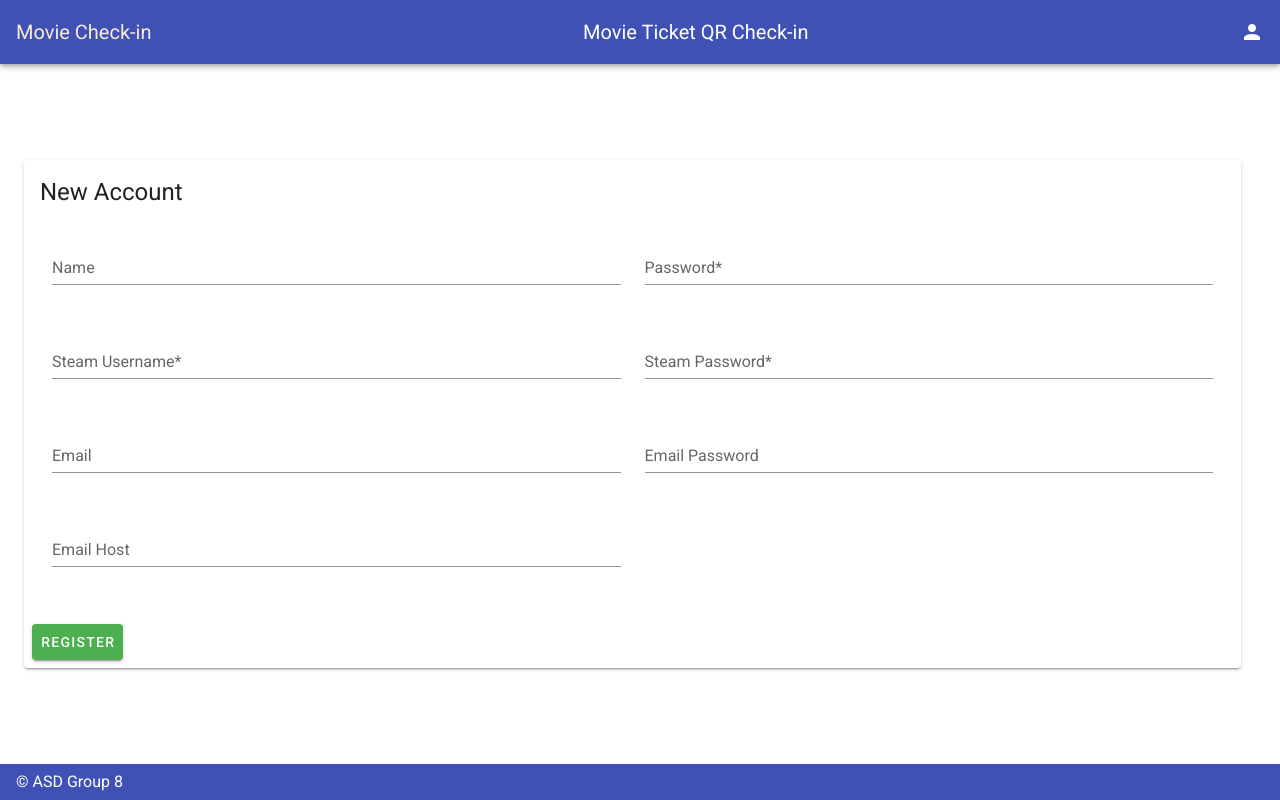
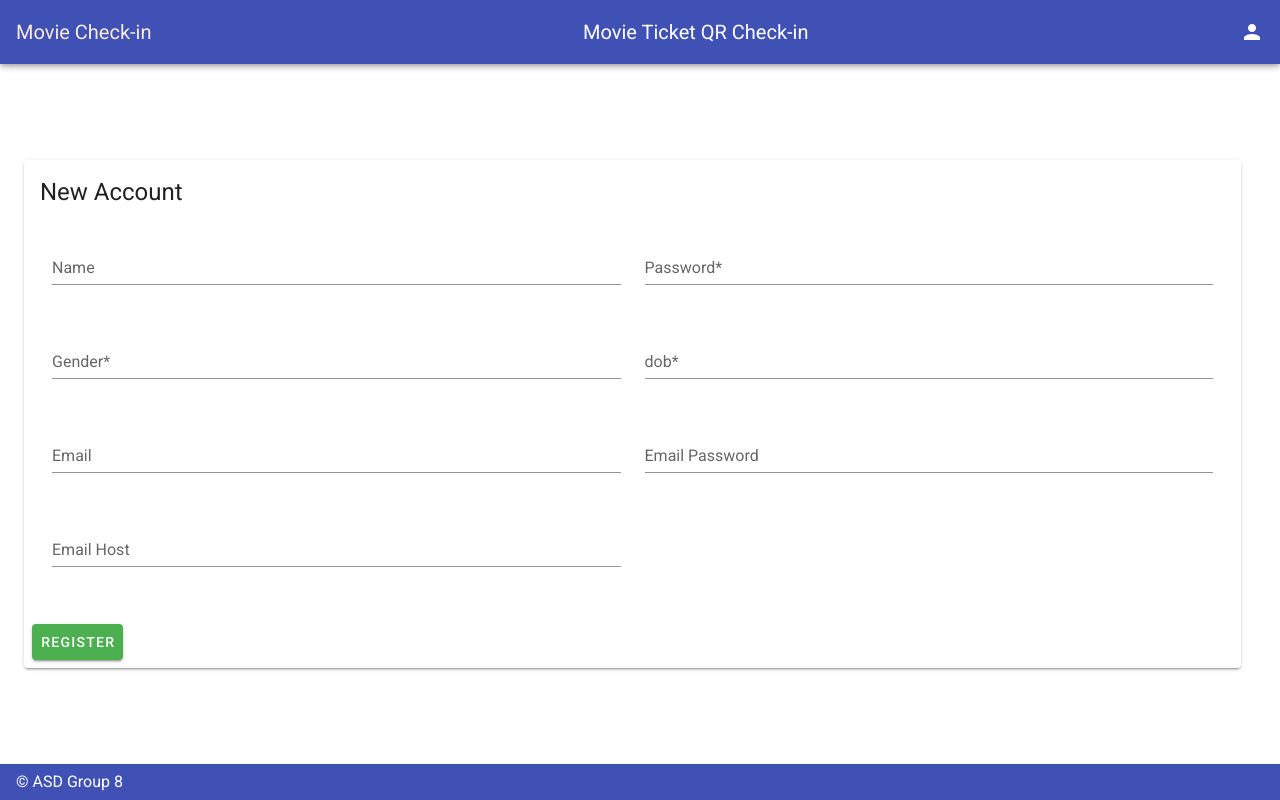
Before and after one commit to AsdGroup8/QRCodeCheckIn_WEB, a Vue app: page /customer/reg in a window 1280 px wide. Built offline with nearby package versions, Linux system fonts and the light colour scheme.

Commit message:
History alert update & Login Register update

```diff
--- a/src/views/History.vue
+++ b/src/views/History.vue
@@ -166,7 +166,7 @@ export default {
       reservationService
         .delHistory(id)
         .then((res) => {
-          alert("Successe");
+
           this.$store.dispatch("message", {
             message: "Reservation History Deleted",
             type: "success",
--- a/src/views/Login.vue
+++ b/src/views/Login.vue
@@ -4,35 +4,35 @@
       <v-col cols="12" sm="8" md="4">
         <v-card class="elevation-12">
           <v-toolbar color="primary" dark flat>
-            <v-toolbar-title>登录</v-toolbar-title>
+            <v-toolbar-title>Login</v-toolbar-title>
             <v-spacer></v-spacer>
           </v-toolbar>
           <v-card-text>
             <v-form ref='login-form'>
               <v-text-field
-                label="用户名"
+                label="username"
                 name="login"
                 prepend-icon="mdi-account"
                 type="text"
                 v-model="username"
                 :rules="[
-                  () => !!username || '请输入用户名',
-                  () => !!username && username.length >= 6 || '用户名必须大于6位',
-                  () => !!username && username.length <= 40 || '用户名必须小于20位'
+                  () => !!username || 'Please enter your username',
+                  () => !!username && username.length >= 6 || 'Username must be greater than 6 digits',
+                  () => !!username && username.length <= 20 || 'Username must be less than 20 digits'
                 ]"
               ></v-text-field>
 
               <v-text-field
                 id="password"
-                label="密码"
+                label="password"
                 name="password"
                 v-model="password"
                 prepend-icon="mdi-lock"
                 type="password"
                 :rules="[
-                  () => !!password|| '请输入密码',
-                  () => !!password && password.length >= 6 || '密码必须大于6位',
-                  () => !!password && password.length <= 20 || '密码必须小于20位'
+                  () => !!password|| 'Please enter your password',
+                  () => !!password && password.length >= 6 || 'Password must be greater than 6 digits',
+                  () => !!password && password.length <= 20 || 'Password must be less than 20 digits'
                 ]"
               ></v-text-field>
             </v-form>
@@ -64,12 +64,11 @@ export default {
       'login'
     ]),
     OnClickLogin() {
-      var email = this.username;
+      var username = this.username;
       var password = this.password;
       if (this.$refs['login-form'].validate()) {
-        this.login({email,password})
+        this.login({username,password})
           .then(res=>{
-            console.log(res)
             this.$router.push({path:"/"})
           }).catch(err=>{
             console.log(err)
--- a/src/views/Register.vue
+++ b/src/views/Register.vue
@@ -15,7 +15,7 @@
                     label="Name"
                     required
                     :rules="[
-                    () => !! new_account.name|| '5E Username 不能为空',
+                    () => !! new_account.name|| ' Username can not be empty',
                   ]"
                     v-model.trim="new_account.name"
                   ></v-text-field>
@@ -26,8 +26,8 @@
                     label="Password*"
                     required
                     :rules="[
-                    () => !! new_account.password || 'Password 不能为空',
-                    () => !! new_account.password && new_account.password.length >= 6 || 'Password 不能少于6位'
+                    () => !! new_account.password || 'Password can not be empty',
+                    () => !! new_account.password && new_account.password.length >= 6 || 'Password can not be less than 6 digits'
                   ]"
                     v-model.trim="new_account.password"
                   ></v-text-field>
@@ -35,25 +35,25 @@
 
                 <v-col cols="12" sm="6" md="6">
                   <v-text-field
-                    label="Steam Username*"
+                    label="Gender*"
                     required
                     :rules="[
-                    () => !! new_account.username_steam || 'Steam Username 不能为空',
-                    () => !! new_account.username_steam && new_account.username_steam.length >= 6 || 'Steam Username 不能少于6位'
+                    () => !! new_account.gender || 'Gender can not be empty',
+                    () => !! new_account.gender && new_account.gender.length >= 6 || 'Gender can not be less than 2 digits'
                   ]"
-                    v-model="new_account.username_steam"
+                    v-model="new_account.gender"
                   ></v-text-field>
                 </v-col>
 
                 <v-col cols="12" sm="6" md="6">
                   <v-text-field
-                    label="Steam Password*"
+                    label="dob*"
                     required
                     :rules="[
-                    () => !! new_account.password_steam || 'Steam Password 不能为空',
-                    () => !! new_account.password_steam && new_account.password_steam.length >= 6 || 'Steam Password 不能少于6位'
+                    () => !! new_account.dob || 'dob can not be empty',
+                    () => !! new_account.dob && new_account.dob.length >= 6 || 'dob can not be less than 2 digits'
                   ]"
-                    v-model.trim="new_account.password_steam"
+                    v-model.trim="new_account.dob"
                   ></v-text-field>
                 </v-col>
 
@@ -97,7 +97,11 @@ export default {
           new_account: {
             name: '',
             password: '',
+            gender: '',
+            dob:'',
+
           }
+
       }
   }
 }
```
